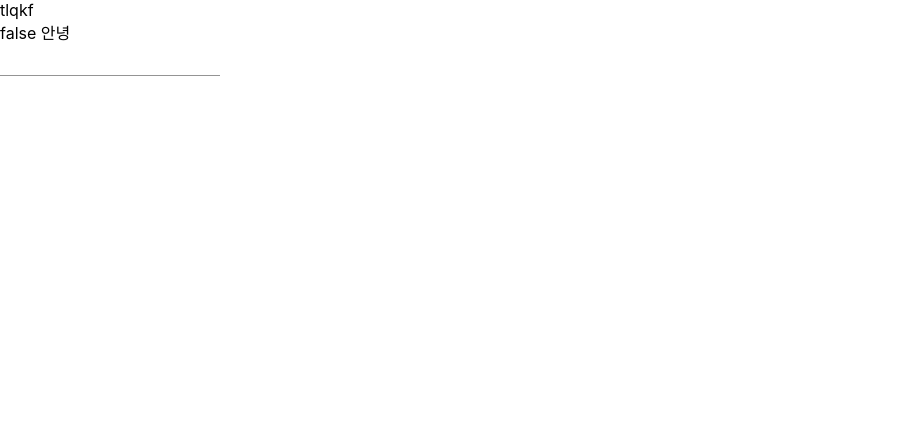
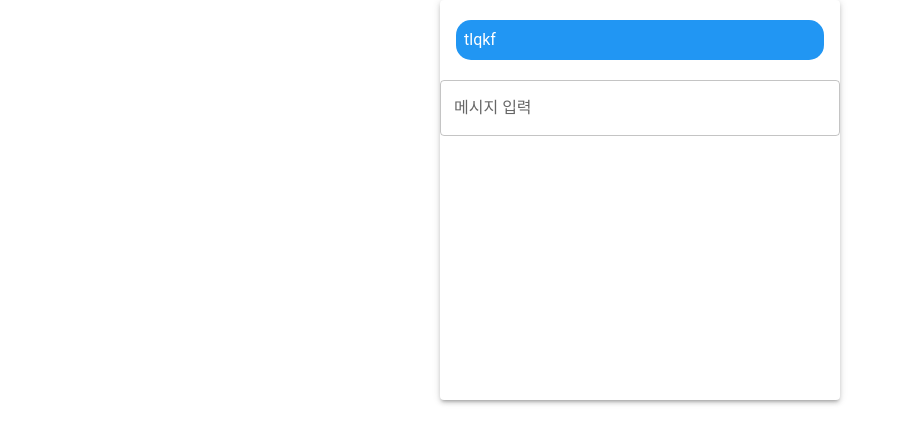
Before and after one commit to min-guni/chatbot-service, a React (Create React App) app in the folder client/: page /chat in a window 1280 px wide. Shown: the top 444 px of the page, without its empty margins (0-905 px from the left). Built offline with nearby package versions, Linux system fonts and the light colour scheme.

Commit message:
ui 수정

```diff
--- a/client/src/components/chatbot/chatbot.js
+++ b/client/src/components/chatbot/chatbot.js
@@ -1,14 +1,23 @@
 import React, { useEffect, useState } from 'react';
-import { Box, Button, Input, TextField } from '@mui/material';
+import {
+  Box,
+  Button,
+  Input,
+  List,
+  ListItem,
+  ListItemText,
+  Paper,
+  TextField,
+  Typography,
+} from '@mui/material';
 import { postChatBot } from '../../service/chatbot/chatBotService';
 
 const ChatBot = () => {
-  const [chatList, setChatList] = useState([{ message: 'tlqkf', id: 0 }]);
+  const [chatList, setChatList] = useState([{ message: 'tlqkf', id: 0 }]); // id : 0 -> me 1 -> Bot
   const [loading, setLoading] = useState(false);
 
-  const sendQuery = (event) => {
-    let message = event.target.value;
-    if (event.keyCode === 13 && !loading && message.trim() !== '') {
+  const sendQuery = (message) => {
+    if (!loading && message.trim() !== '') {
       setLoading(true);
 
       setChatList((chatList) => [
@@ -25,7 +34,6 @@ const ChatBot = () => {
             return updatedList;
           });
           setLoading(false);
-          event.target.value = '';
         })
         .catch((err) => {
           console.log(err);
@@ -34,14 +42,44 @@ const ChatBot = () => {
   };
 
   return (
-    <div>
-      {chatList.map((message, index) => (
-        <Box key={index} variant={message.id === 0 ? 'green' : 'blue'}>
-          {message.message}
-        </Box>
-      ))}
-      <div>{loading === true ? 'true' : 'false'} 안녕</div>
-      <Input label="내용을 입력하세요" onKeyDown={sendQuery} disabled={loading}></Input>
+    <div style={{ maxWidth: 400, margin: 'auto', maxHeight: 600 }}>
+      <Paper elevation={3} style={{ height: 400, overflowY: 'auto' }}>
+        <List>
+          {chatList.map((message, index) => (
+            <ListItem
+              key={index}
+              style={{ justifyContent: message.id === 0 ? 'flex-end' : 'flex-start' }}
+            >
+              <ListItemText
+                style={{
+                  borderRadius: 15,
+                  backgroundColor: message.sender === 0 ? '#4CAF50' : '#2196F3',
+                  color: 'white',
+                  padding: '8px',
+                }}
+              >
+                <Typography>{message.message}</Typography>
+              </ListItemText>
+            </ListItem>
+          ))}
+        </List>
+        <TextField
+          label="메시지 입력"
+          variant="outlined"
+          fullWidth
+          disabled={loading}
+          onKeyDown={(e) => {
+            if (e.key === 'Enter' && e.target.value.trim() !== '') {
+              sendQuery(e.target.value);
+              e.target.value = '';
+            }
+          }}
+          style={{
+            position: 'sticky',
+            bottom: 0,
+          }}
+        />
+      </Paper>
     </div>
   );
 };
--- a/client/src/service/timeTable/timeTableService.js
+++ b/client/src/service/timeTable/timeTableService.js
@@ -1,11 +1,11 @@
 import { get, getWithParam, post } from '../api/http';
 
 export function loadUserLecture() {
-  return get('saved-lecture');
+  return get('saved-lecture'); // 나중에 user 하면 바꿀 예정
 }
 
 export function saveTable(data) {
-  return post('saved-lecture', data);
+  return post('saved-lecture', data); // 나중에 user 하면 바꿀 예정
 }
 
 export function loadAllLecture() {
```
Also changed, not shown: 2 other files (tests, documents, lock files or other folders).
